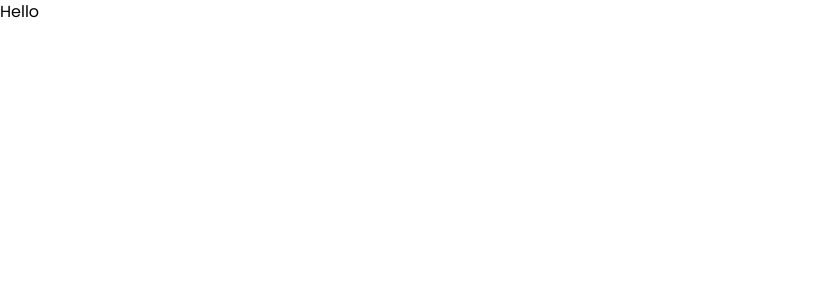
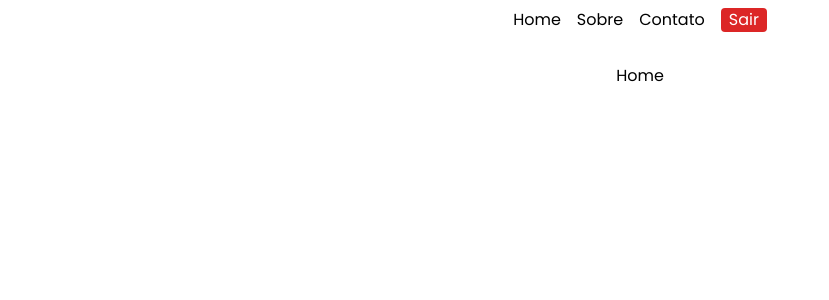
Before and after one commit to ChristieCardoso/fluxo-autenticacao, a Next.js app: page / in a window 1280 px wide. Shown: the top 300 px of the page, without its empty margins (0-829 px from the left). Built offline with nearby package versions, Linux system fonts and the light colour scheme.

Commit message:
criando rotas

```diff
--- /dev/null
+++ b/src/app/contato/page.jsx
@@ -0,0 +1,10 @@
+
+import React from "react";
+
+export default function Contato() {
+  return (
+
+    <main className="min-h-screen flex justify-center pt-6">Contato</main>
+
+  );
+}
--- a/src/app/layout.js
+++ b/src/app/layout.js
@@ -1,5 +1,7 @@
+import AuthProvider from '@/components/AuthProvider';
 import './globals.css'
 import { Poppins } from 'next/font/google'
+import Header from '@/components/Header';
 
 const poppins = Poppins({
   subsets: ["latin"],
@@ -14,7 +16,11 @@ export const metadata = {
 export default function RootLayout({ children }) {
   return (
     <html lang="en">
-      <body className={poppins.className}>{children}</body>
+      <AuthProvider>
+        <body className={poppins.className}>
+         <Header/>
+          {children}</body>
+      </AuthProvider>
     </html>
   )
 }
--- a/src/app/page.js
+++ b/src/app/page.js
@@ -1,5 +1,9 @@
+
+
 export default function Home() {
   return (
-    <div>Hello</div>
-  )
+
+    <main className="min-h-screen flex justify-center pt-6">Home</main>
+
+  );
 }
--- /dev/null
+++ b/src/app/sobre/page.jsx
@@ -0,0 +1,10 @@
+
+import React from "react";
+
+export default function Sobre() {
+  return (
+
+    <main className="min-h-screen flex justify-center pt-6">Sobre</main>
+
+  );
+}
--- /dev/null
+++ b/src/components/Header.jsx
@@ -0,0 +1,19 @@
+"use client";
+import Link from "next/link";
+import React from "react";
+import Button from "./Button";
+
+export default function Header() {
+
+  return (
+    <div className="flex gap-4 justify-center p-2 flex-wrap">
+      <Link href="/">Home</Link>
+      <Link href="/sobre">Sobre</Link>
+      <Link href="/contato">Contato</Link>
+      <Button
+        text="Sair"
+        className="bg-red-600 text-white rounded px-2 cursor-pointer"
+      />
+    </div>
+  );
+}
```
